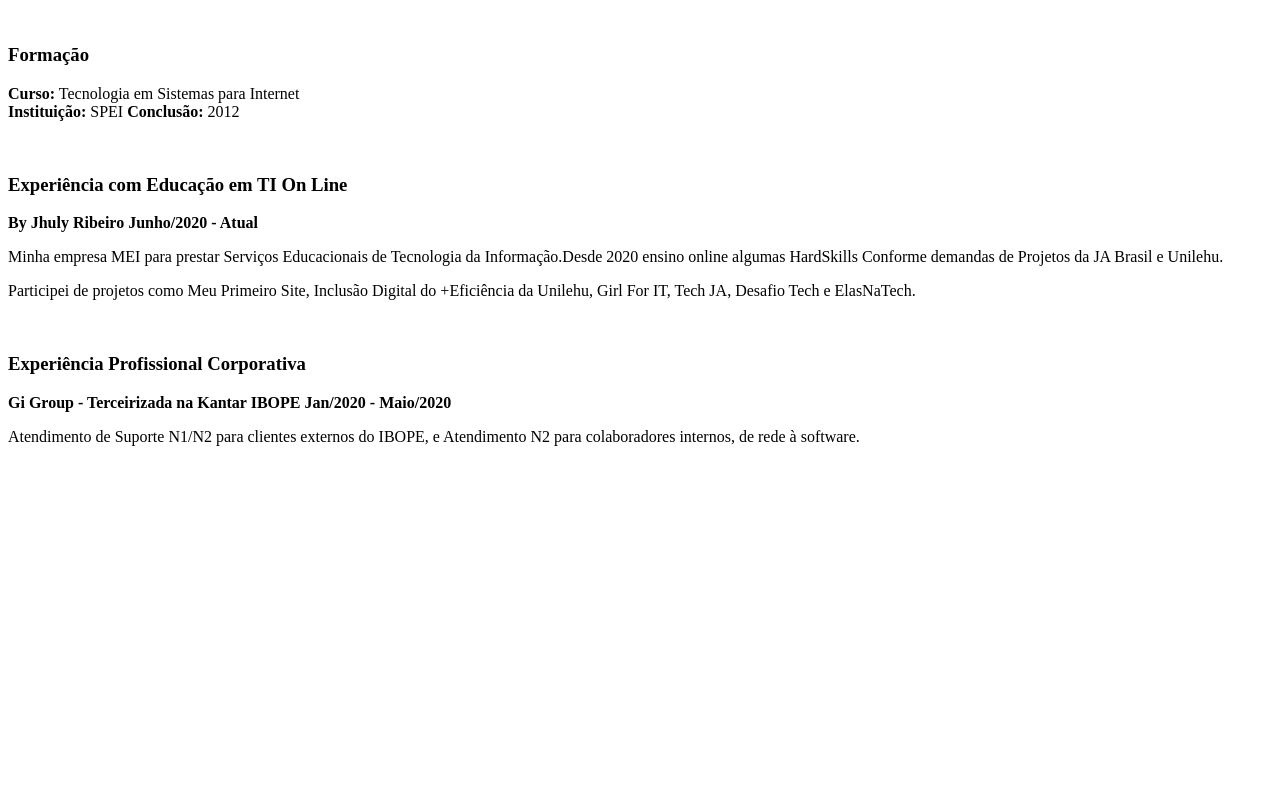
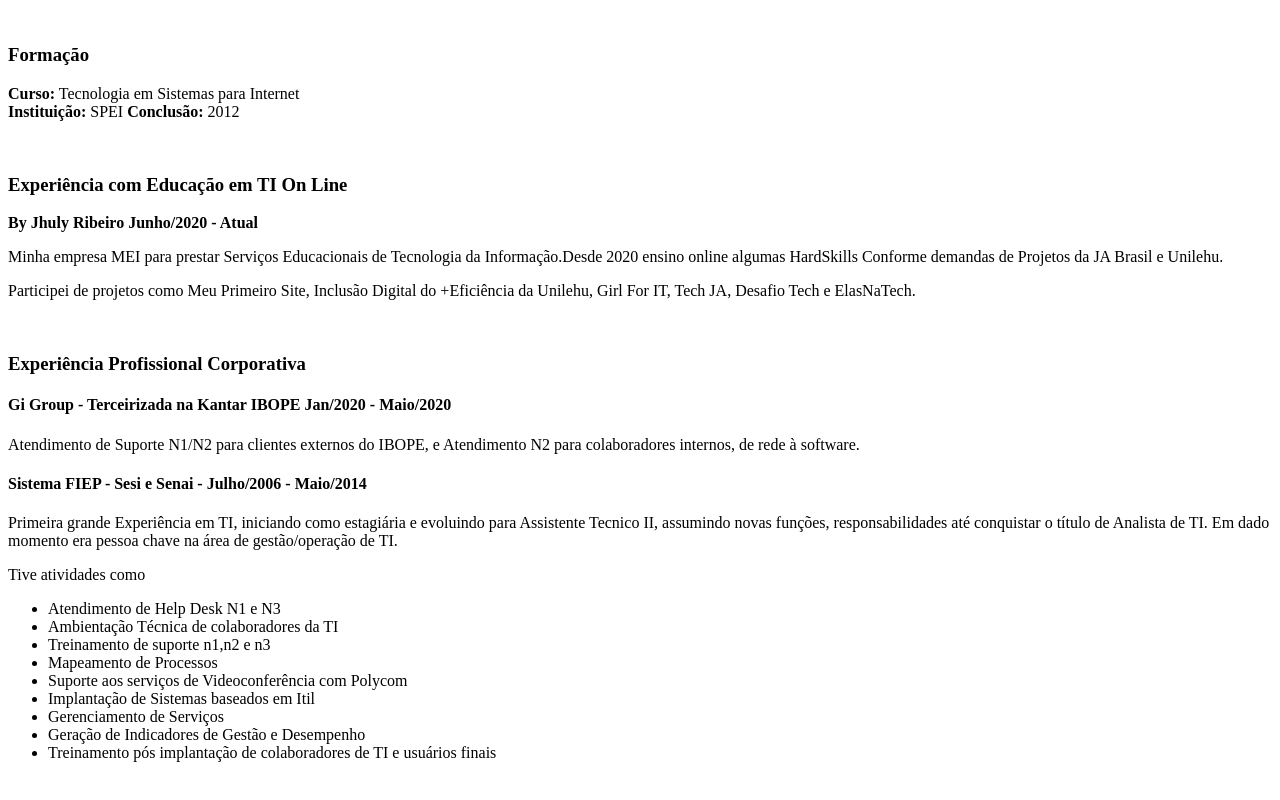
Before and after one commit to JuliRibeiro/curriculo, a plain HTML site: page index.html in a window 1280 px wide. Shown: the part 1148-1948 px from the top of the page. Before the commit the page ends 1636 px from the top, so only its background shows below. Drawn offline with Linux system fonts and the light colour scheme.

Commit message:
Update index.html

```diff
--- a/index.html
+++ b/index.html
@@ -47,8 +47,37 @@
     <br>
     <section>
       <h3>Experiência Profissional Corporativa</h3>
-      <strong>Gi Group - Terceirizada na Kantar IBOPE      Jan/2020 - Maio/2020</strong>
-      <p>Atendimento de Suporte N1/N2 para clientes externos do IBOPE, e Atendimento N2 para colaboradores internos, de rede à software.</p>
+      <div>
+       <h4>Gi Group - Terceirizada na Kantar IBOPE      Jan/2020 - Maio/2020</h4>
+        <p>Atendimento de Suporte N1/N2 para clientes externos do IBOPE, e Atendimento N2 para colaboradores internos, de rede à software.</p>
+      </div>
+      <div>
+        <h4>Sistema FIEP - Sesi e Senai - Julho/2006 - Maio/2014</h4>
+        <p>Primeira grande Experiência em TI, iniciando como estagiária e evoluindo para Assistente Tecnico II, assumindo novas funções, responsabilidades até conquistar o título de Analista de TI.
+        Em dado momento era pessoa chave na área de gestão/operação de TI.</p>
+        <p>Tive atividades como
+          <ul>
+            <li>Atendimento de Help Desk N1 e N3 </li>
+            <li>Ambientação Técnica de colaboradores da TI </li>
+            <li>Treinamento de suporte n1,n2 e n3 </li>
+            <li>Mapeamento de Processos </li>
+            <li>Suporte aos serviços de Videoconferência com Polycom</li>
+            <li>Implantação de Sistemas baseados em Itil</li>
+            <li>Gerenciamento de Serviços</li>
+            <li>Geração de Indicadores de Gestão e Desempenho </li>
+            <li>Treinamento pós implantação de colaboradores de TI e usuários finais</li>
+          </ul>
+        </p>
+      </div>
+
+
+
+
+
+
+
+
+
 
     </section>
      <br>
```
